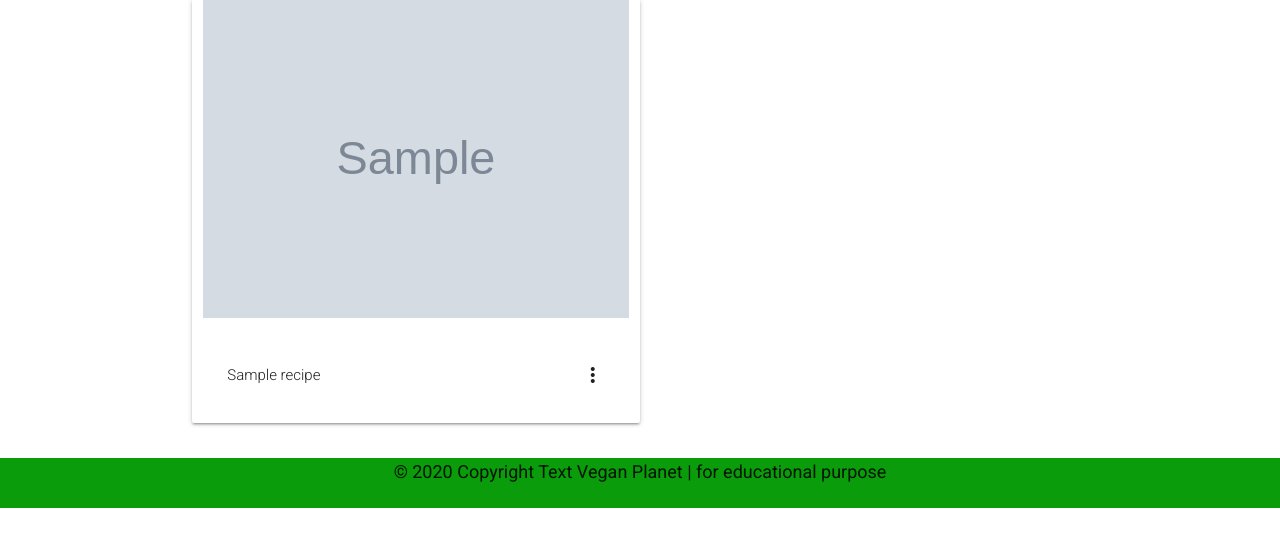
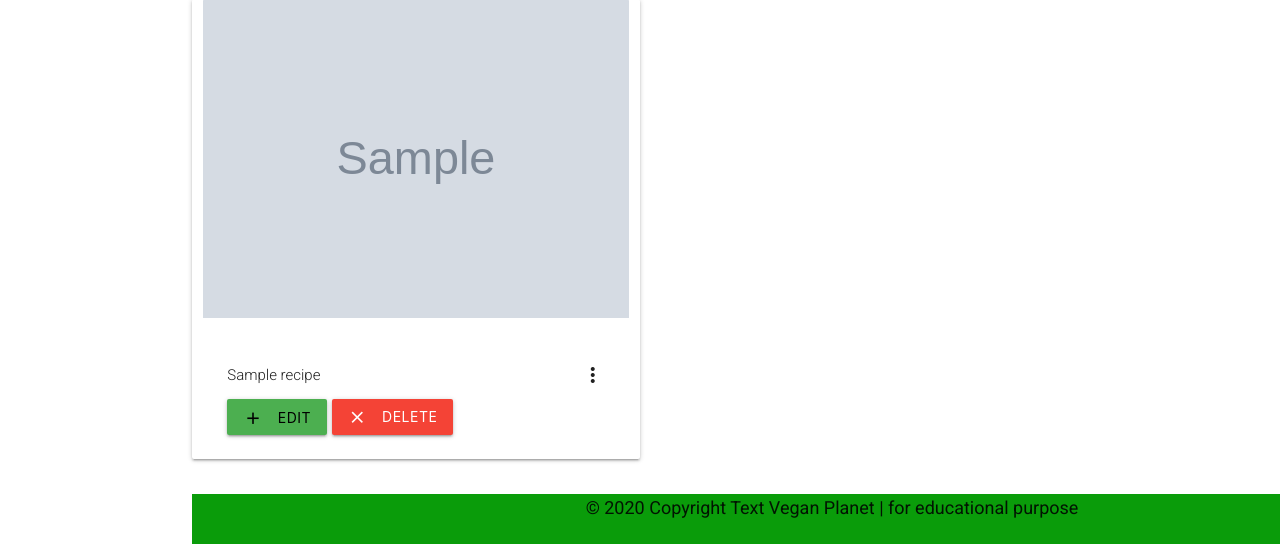
Before and after one commit to Tabita99/Planet-Vegan, a Flask app: template templates/search.html in a window 1280 px wide; the page is wider, and only the part inside the window is pictured. Shown: the part 1054-1598 px from the top of that part. Before the commit the page ends 1562 px from the top of that part, so only its background shows below. Run offline with Flask 2, Linux system fonts and the light colour scheme; the visitor is signed in with stand-in values (Sample User, id 1); the template is opened without the code that fills it: most values are stand-ins (such as "Sample title", 1, 10 or a date in 2020); grey boxes marked "Sample" are stand-in pictures; some libraries are stand-ins or nearby versions; some web fonts are replaced.

Commit message:
edit and deletedit and delete button + if statement to appear only when user is logged in

```diff
--- a/templates/search.html
+++ b/templates/search.html
@@ -33,7 +33,23 @@
 						<div class="card-content">
 							<h5 class="card-title activator grey-text text-darken-4 recipe-name">
 								{{recipe.recipe_name}}<i class="material-icons right">more_vert</i></h5>
-						</div>
+                            {% if session.users %}
+							<button  class="btn modal-trigger green edit-button">
+										      <a href="{{ url_for('edit_recipes', recipe_id=recipe._id) }}" class="waves-effect waves-light">
+						                          <i class="material-icons left">add</i>Edit</a>
+						                    </button>
+							<button data-target="modal1" class="btn modal-trigger red">
+						                          <i class="material-icons left">clear</i>Delete</button>
+							<div id="modal1" class="modal">
+								<div class="modal-content">
+									<h4>Are you sure you want to Delete?</h4>
+								</div>
+								<div class="modal-footer">
+									<a class="btn-floating btn  red" href="{{ url_for('delete_recipes', recipe_id=recipe._id) }}">Yes </a>
+									<a class="btn-floating btn modal-close  green">No</a>
+
+								</div>{% endif %}
+							</div>
 						<!-- back of the card  (layout copied from cecilia binck) -->
 						<div class="card-reveal">
 							<div class="row col s12 ">
```
